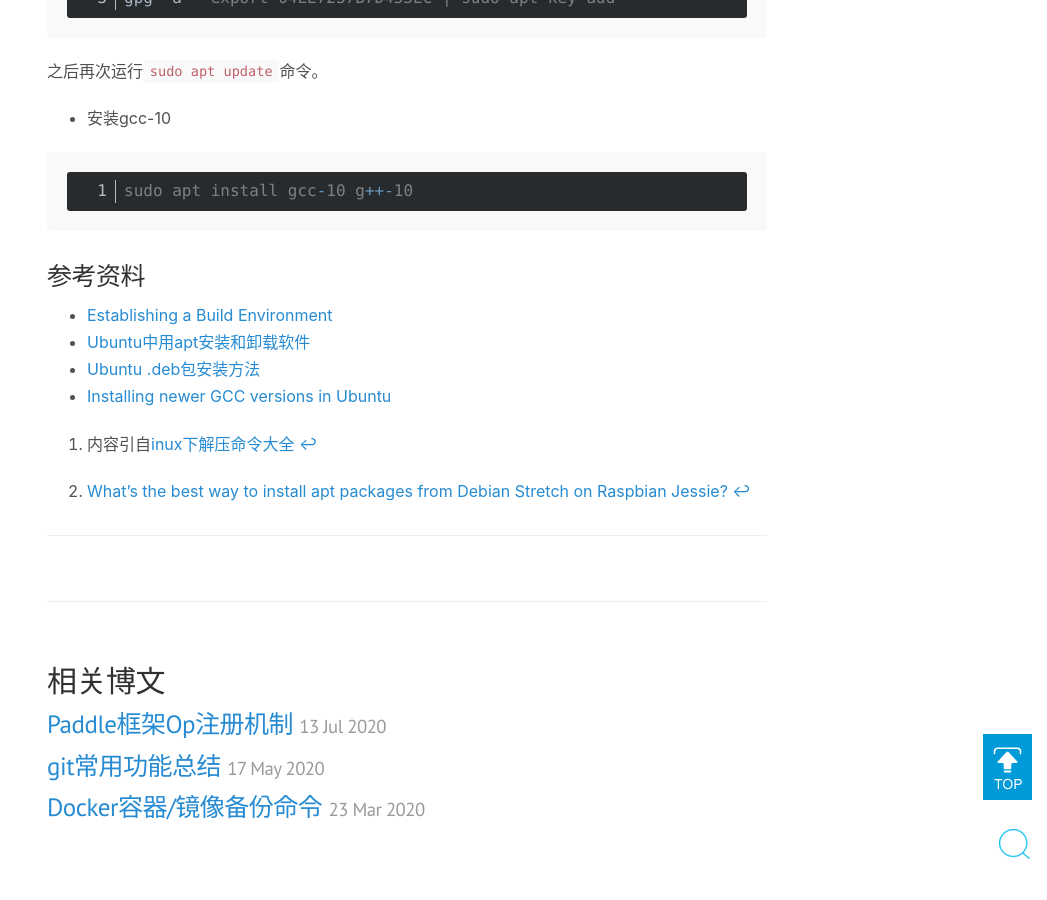
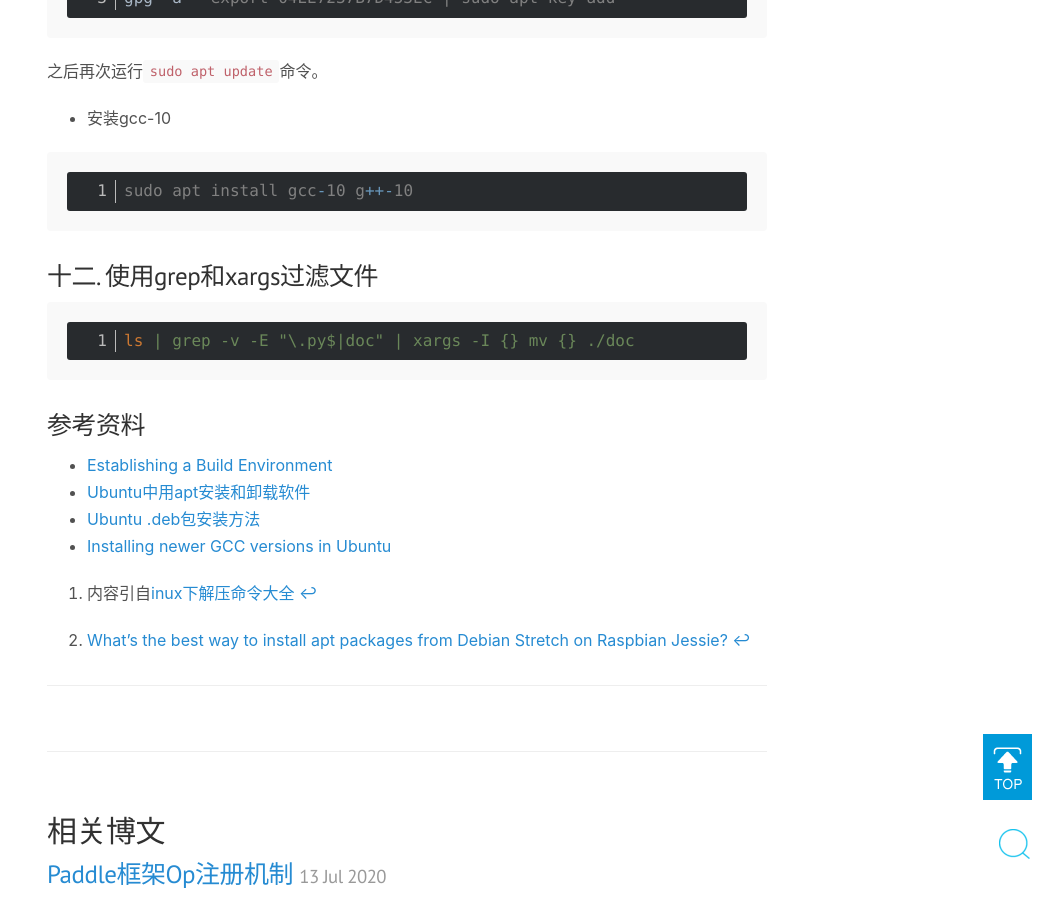
Before and after one commit to wzzju/wzzju.github.io, a Jekyll site: the page built from _posts/2017-11-25-linux-command.md, in a window 1280 px wide and 900 px high, scrolled down 9761 px. Shown: the whole window, without its empty margins (233-1280 px from the left). Built offline with Jekyll 4.4.1, drawn with Linux system fonts in a browser that asks for light colours; comment, search, counter and statistics services are not loaded.

Commit message:
Add the usage of grep&xargs.

````diff
--- a/_posts/2017-11-25-linux-command.md
+++ b/_posts/2017-11-25-linux-command.md
@@ -396,6 +396,12 @@ gpg -a --export 04EE7237B7D453EC | sudo apt-key add -
 sudo apt install gcc-10 g++-10
 ```
 
+### 十二. 使用grep和xargs过滤文件
+
+```bash
+ls | grep -v -E "\.py$|doc" | xargs -I {} mv {} ./doc
+```
+
 ### 参考资料
 
 * [Establishing a Build Environment](http://source.android.com/source/initializing.html)
````
